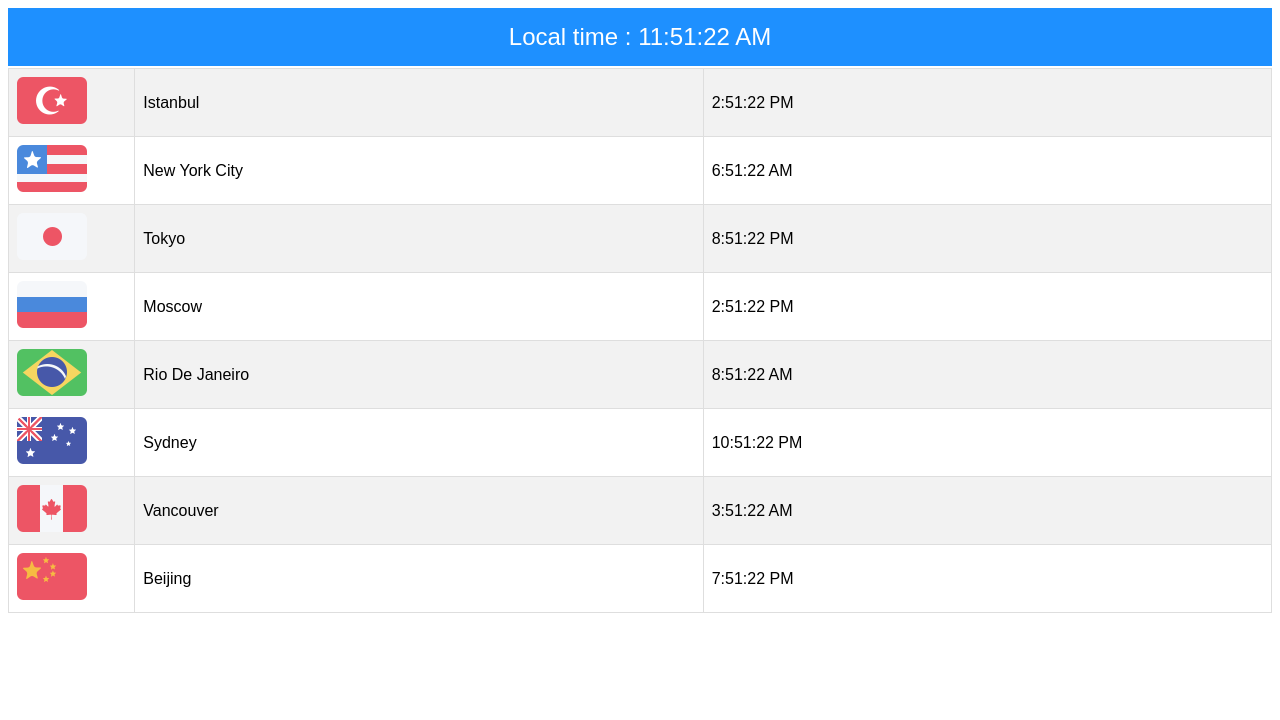
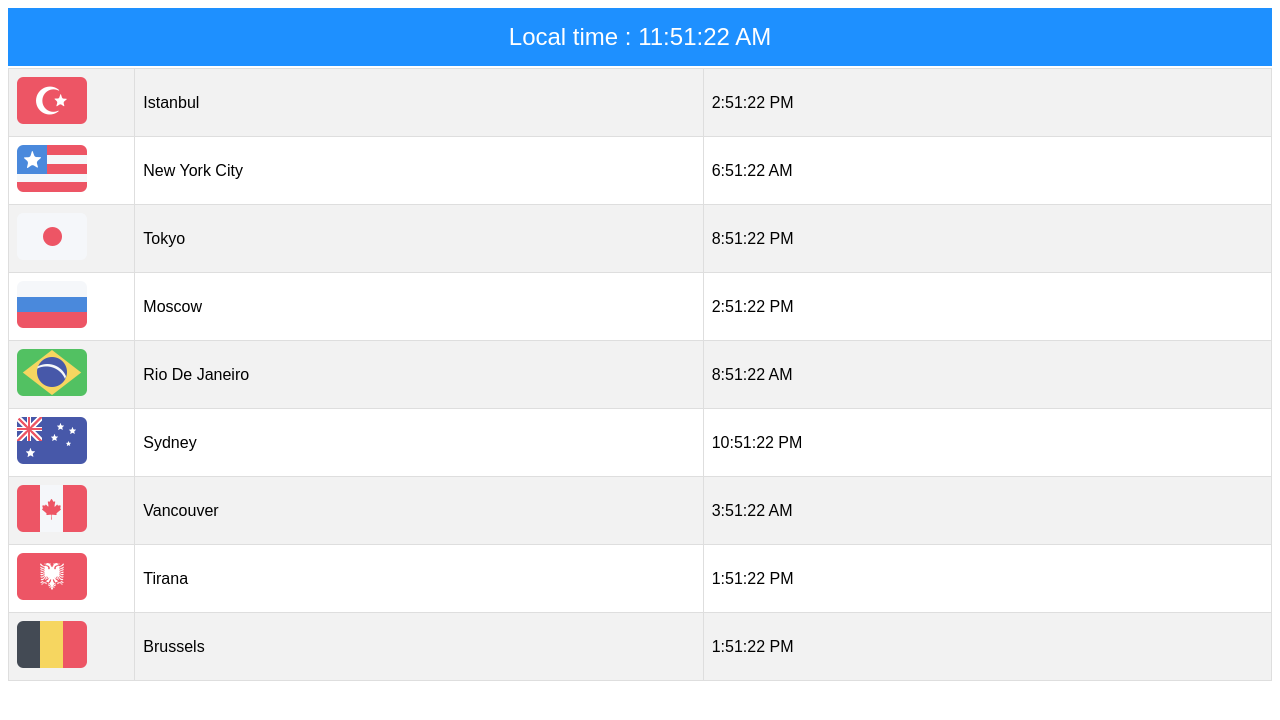
Before and after one commit to alu-netsh95-ITvarsity/Module-9-Assessment-2-, a plain HTML site: page index.html in a window 1280 px wide. Drawn offline with Linux system fonts and the light colour scheme.

Commit message:
mod 9 ass2

```diff
--- a/index.html
+++ b/index.html
@@ -20,7 +20,9 @@
                 {name: "Rio De Janeiro", utcOffset: -3, flag: "Brazil.png"},
                 {name: "Sydney", utcOffset: 11, flag: "Australia.png"},
                 {name: "Vancouver", utcOffset: -8, flag: "Canada.png"},
-                {name: "Beijing", utcOffset: 8, flag: "China.png"},
+                {name: "Tirana", utcOffset: +2, flag: "Albania.png"},
+                {name: "Brussels", utcOffset: +2, flag: "Belgium.png"},
+
             ];
 
             cities.sort(compare);
```
